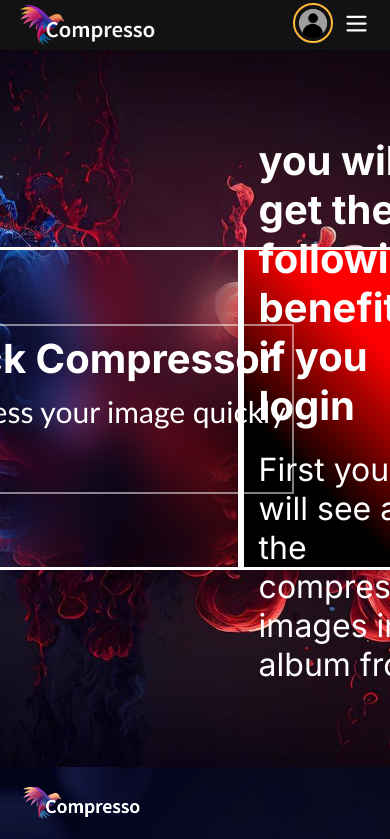
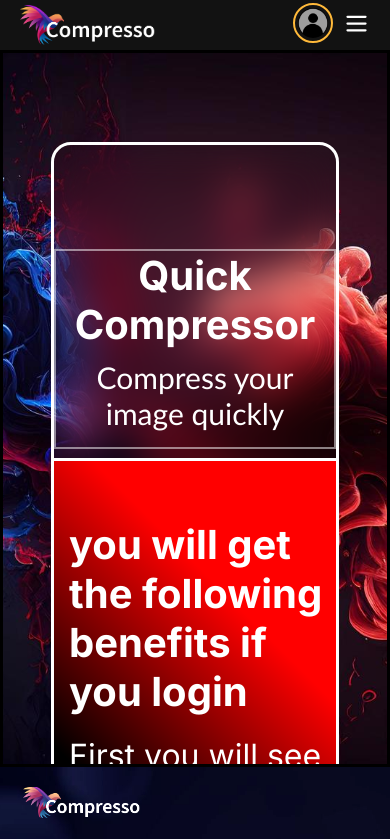
Before and after one commit to pritampaul02/Image-Copressor, a React (Vite) app: page /login in a window 390 px wide. Shown: the top 839 px of the page. Built offline with nearby package versions, Linux system fonts and the light colour scheme; no server answers.

Commit message:
@LoginResponsive

```diff
--- a/src/components/Navbar.jsx
+++ b/src/components/Navbar.jsx
@@ -99,6 +99,14 @@
                 </Link>
 
                 <Link
+                    to="/compress"
+                    className={activeLocation === "/compress" ? "menuActive" : ""}
+                >
+                    Compress
+                    <span></span>
+                </Link>
+
+                <Link
                     to="/uploaded-images"
                     className={
                         activeLocation === "/uploaded-images"
--- a/src/style/login.css
+++ b/src/style/login.css
@@ -140,12 +140,132 @@
     filter: blur(31px) brightness(80%) contrast(110%) saturate(150%);
 }*/
 
-@media screen and (max-width: 450px) {
+@media screen and (max-width: 375px) {
+
+     .login_img {
+        height: 450px;
+        width: 100px;
+        object-fit: contain;
+        /* border: solid black; */
+        overflow: hidden;
+        background-position: center;
+        justify-content: center;
+        align-items: center;
+        display: inline-block;
+    }
+    .img{
+        /* width: 90%; */
+        height: 60%;
+        display: flex;
+        flex-direction: row;
+
+    }
+    .login {
+        height: 300px;
+        width: 100%;
+        font-size: 20px;
+        gap: 10px;
+        border: 2px solid black;
+        margin-top: -80px;
+    }
+
+    .login h2 {
+        font-size: 8px;
+
+    }
+    .login p {
+        font-size: 22px;
+        margin-bottom: 10px;
+    }
+
+    #googlelogin{
+        border-radius: 20px 20px 0px 0px;
+      }
+
+    #benifit{
+        border-radius: 0px 0px 20px 20px;
+        position: absolute;
+        top: 405px;
+
+    }
+
+    #benifit h3{
+        font-size: 0.3rem;
+        /* color: blue; */
+        /* margin-top: 5px;      */
+    }
+    #benifit p{
+        font-size: 1.05rem;
+    }
+}
+
+@media screen and (max-width: 425px) {
+
     .login_img {
         height: 100%;
         width: 100%;
         object-fit: contain;
-        border: solod black;
+        border: solid black;
+        overflow: hidden;
+        background-position: center;
+        justify-content: center;
+        align-items: center;
+        display: flex;
+        position: relative;
+    }
+    .img{
+        width: 50%;
+        height: 70%;
+        display: flex;
+        flex-direction: row;
+
+    }
+    .login {
+        height: 255px;
+        width: 165px;
+        font-size: 20px;
+        display: flex;
+        flex-direction: column;
+        align-items: center;
+        justify-content: center;
+        gap: 10px;
+        margin-top: -120px;
+    }
+
+    .login h2 {
+        font-size: 27px;
+    }
+    .login p {
+        font-size: 22px;
+        margin-bottom: 10px;
+    }
+
+    #googlelogin{
+        border-radius: 20px 20px 0px 0px;
+      }
+
+    #benifit{
+        border-radius: 0px 0px 20px 20px;
+        position: absolute;
+        top: 405px;
+
+    }
+
+    #benifit h3{
+        font-size: 1.7rem;
+        margin-top: 3px;
+    }
+    #benifit p{
+        font-size: 1.05rem;
+    }
+}
+@media screen and (max-width: 450px) {
+
+    .login_img {
+        height: 100%;
+        width: 100%;
+        object-fit: contain;
+        border: solid black;
         overflow: hidden;
         background-position: center;
         justify-content: center;
@@ -153,12 +273,11 @@
         display: flex;
     }
     .img{
-        width: 55%;
-        height: 45%;
+        width: 50%;
+        height: 50%;
         display: flex;
-        flex-direction: column;
+
     }
-
     .login {
         height: 255px;
         width: 165px;
@@ -169,6 +288,7 @@
         justify-content: center;
         gap: 10px;
     }
+
     .login h2 {
         font-size: 27px;
     }
@@ -185,18 +305,19 @@
         font-size: 1.05rem;
     }
 }
+
 @media screen and (max-width: 850px) {
 
     .img{
         width: 75%;
-        height: 45%;
+        height: 75%;
         display: flex;
         justify-content: center;
         align-items: center;
     }
 
     .login {
-        height: 170px;
+        height: 200px;
         width: 400px;
         font-size: 20px;
         box-shadow: 1px;
@@ -225,6 +346,8 @@
     }
 
 }
+
+
 /* @media screen and (max-width: 450px) {
     .login_img {
         height: 100%;
```
Also changed, not shown: src/pages/Login.jsx (+33 -0 lines).
